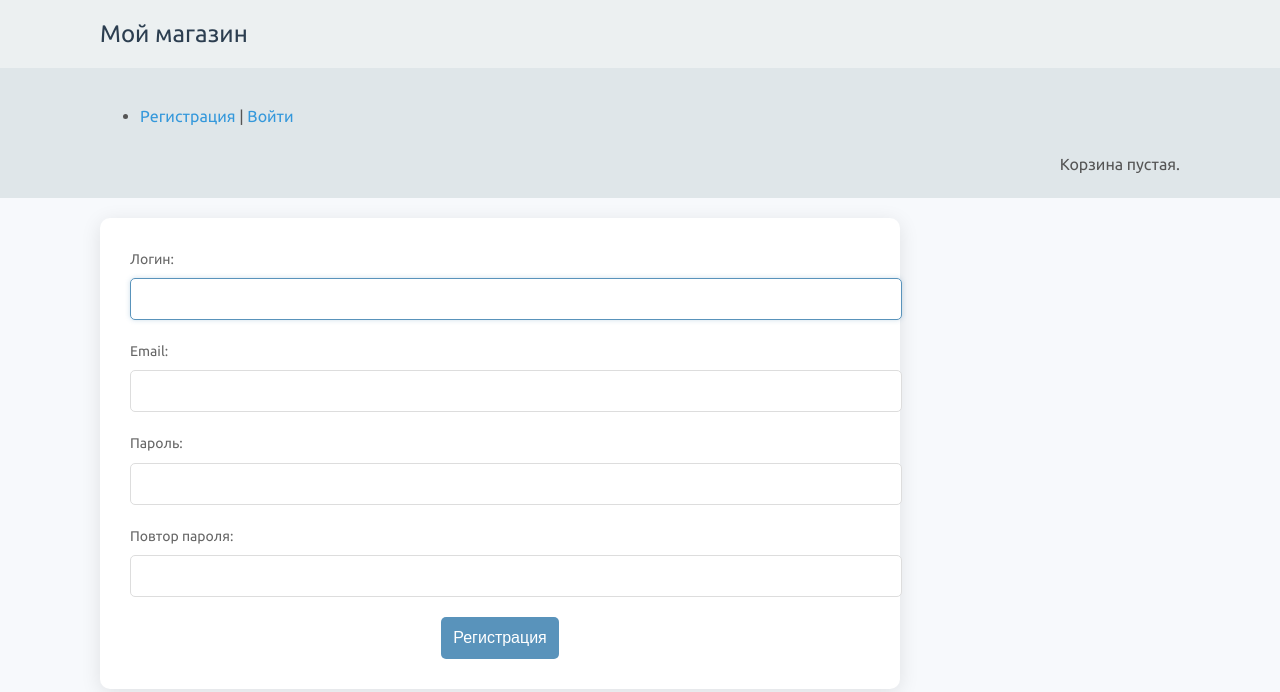
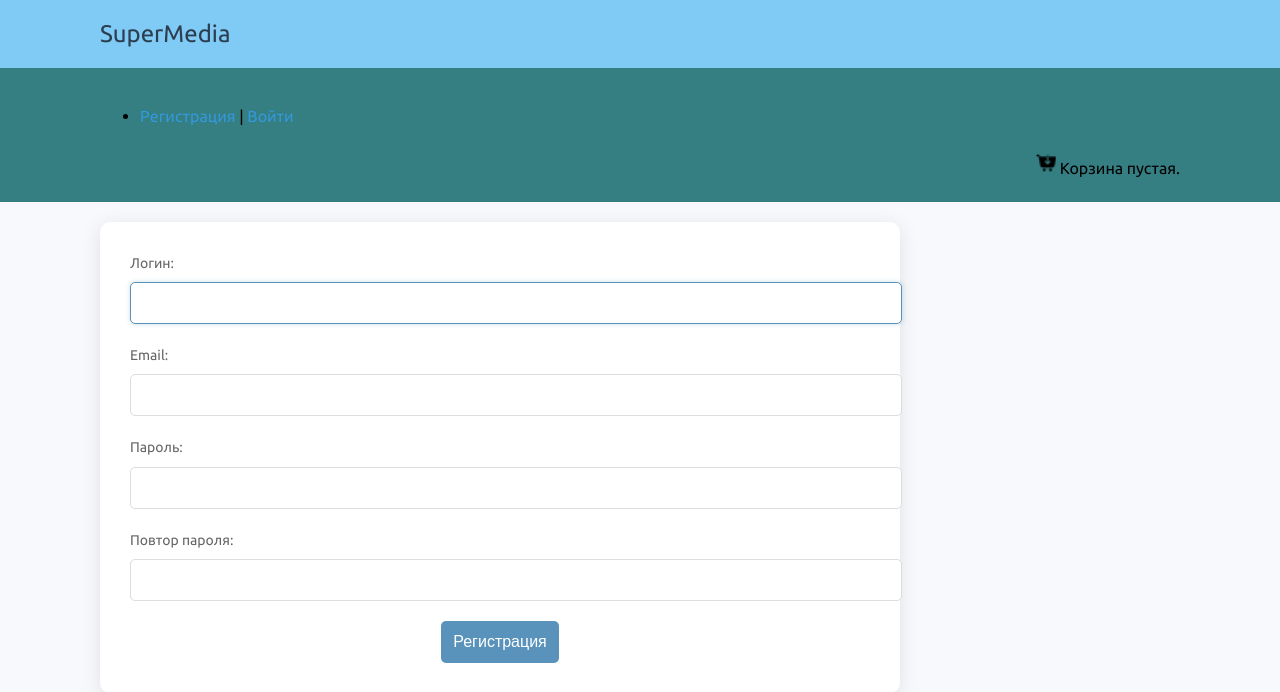
Before and after one commit to DavidF2112/myshop, a Django app: page /register/ in a window 1280 px wide. Shown: the top 692 px of the page. Run offline with Django 5.2, Linux system fonts and the light colour scheme.

```diff
--- a/home/models.py
+++ b/home/models.py
@@ -26,7 +26,7 @@ class Product(models.Model):
     name = models.CharField(max_length=50,db_index=True)
     slug = models.CharField(max_length=50,db_index=True,unique=True)
     image = models.ImageField(upload_to='product/%Y/%m/%d', blank=True)
-    description = models.TextField(max_length=100,blank=True)
+    description = models.TextField(max_length=255,blank=True)
     price = models.DecimalField(max_digits=10,decimal_places=2)
     available = models.BooleanField(default=True)
     created = models.DateTimeField(auto_now_add=True)
--- a/home/templates/shop/base.html
+++ b/home/templates/shop/base.html
@@ -4,12 +4,14 @@
 <head>
 <meta charset="utf-8" />
 <meta name="viewport" content="width=device-width, initial-scale=1.0">
-<title>{% block title %}Мой магазин{% endblock %}</title>
+<title>{% block title %}SuperMedia{% endblock %}</title>
 <link href="{% static 'css/style.css' %}" rel="stylesheet">
+<link rel="icon" href="{% static 'img/logo.png' %}" type="image/x-icon"/>
+
 </head>
 <body>
 <header id="header">
-    <a href="/" class="logo">Мой магазин</a>
+    <a href="/" class="logo">SuperMedia</a>
 </header>
 <nav id="subheader">
     <ul>
@@ -20,6 +22,7 @@
         {% endif %}
     </ul>
     <div class="cart">
+        <img src='{% static 'img/logo.png' %}' class="logo-cart">
         {% with total_items=cart|length %}
         {% if total_items > 0 %}
         В корзине:
--- /dev/null
+++ b/home/templates/shop/buywindow/buy.html
@@ -0,0 +1,5 @@
+{% extends 'shop/base.html' %}
+
+{% block content %}
+
+{% endblock %}
--- a/home/views.py
+++ b/home/views.py
@@ -38,7 +38,7 @@ def product_detail(request,id,slug):
 class RegisterUser(CreateView):
     form_class = RegisterUserForm
     template_name = 'shop/login/register.html'
-    success_url = reverse_lazy('login')
+    success_url = reverse_lazy('/login')
 
     def get_context_data(self, *, object_list=None, **kwargs):
         context = super().get_context_data(**kwargs)
@@ -59,9 +59,9 @@ class LoginUser(LoginView):
         return dict(list(context.items()))
 
     def get_success_url(self):
-        return reverse_lazy('/')
+        return '/'
 
 
 def logout_user(request):
     logout(request)
-    return redirect('login')
+    return redirect('/login')
--- a/static/css/style.css
+++ b/static/css/style.css
@@ -174,13 +174,13 @@ ul.errorlist {
     padding: 15px 100px;
     font-size: 18px;
     overflow: auto;
-    background: #ecf0f1;
-    box-shadow: 0 2px 10px rgba(0, 0, 0, 0.05);
+    background: #7fcbf5;
+    box-shadow: 0 2px 10px rgba(42, 149, 202, 0.472);
 }
 
 #subheader {
-    background: #dfe6e9;
-    color: #555;
+    background: #357e82;
+    color: #000000;
     padding: 20px 100px;
     overflow: auto;
 }
@@ -527,6 +527,12 @@ ul.errorlist {
     text-align: left;
 }
 
+.logo-cart {
+    width: 20px;
+    height: 22px;
+    border-radius: 5px;
+}
+
 /* Адаптивные стили для небольших экранов */
 @media (max-width: 500px) {
     .registration-container {
```
Also changed, not shown: db.sqlite3, home/forms.py (line endings or trailing spaces), media/product/2024/09/14/iphone12.webp (added), media/product/2024/09/14/iphone12_NlyN2wd.webp (added), media/product/2024/09/14/iphone13.jpeg (added), media/product/2024/09/14/iphone13.webp (added), media/product/2024/09/14/iphone13_kEvBPOL.jpeg (added), media/product/2024/09/14/samsungalaxys23.webp (added), static/img/logo.png (added).
